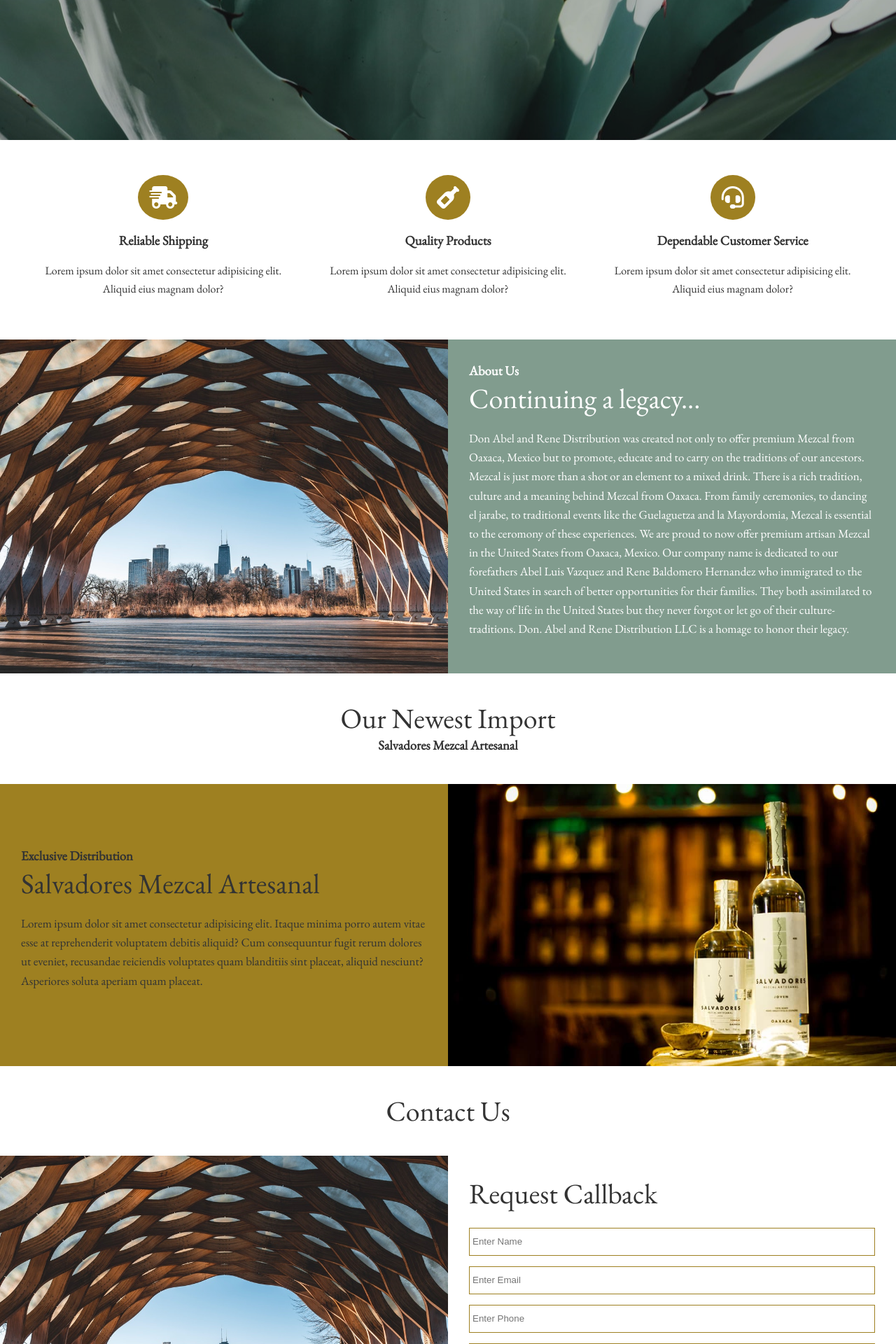
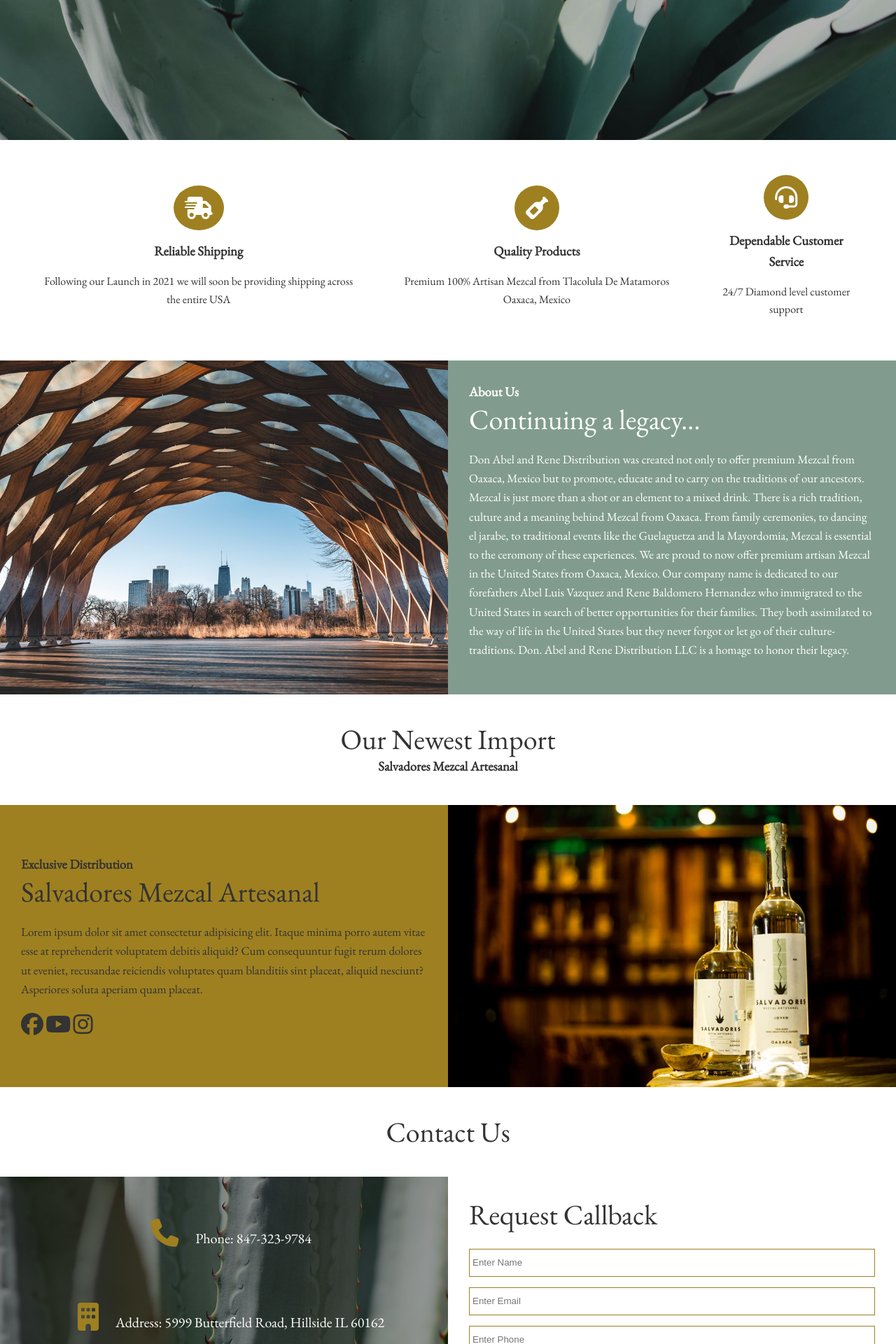
Before and after one commit to aroyals22/DonRene, a PHP site: page / in a window 1280 px wide. Shown: the part 600-2520 px from the top of the page at 70% size. Run offline with PHP 8.4, Linux system fonts and the light colour scheme; some libraries are stand-ins or nearby versions.

Commit message:
first edits

```diff
--- a/css/style.css
+++ b/css/style.css
@@ -145,6 +145,21 @@
   background: #819c8e;
   color: white;
 }
+.column .contact-pic{
+  background: url("../img/pexels-hugo-entrepreneur-5775727.jpg") no-repeat center center/cover;
+  height: 100vh;
+  position: relative;
+  color: white;
+}
+.column .contact-pic::before {
+  content: "";
+  position: absolute;
+  top: 0;
+  left: 0;
+  width: 100%;
+  height: 100%;
+  background: rgba(0, 0, 0, 0.4);
+}
 
 .column p {
   font-size: 17px;
@@ -201,6 +216,26 @@
   color: #9e8021;
 }
 
+#contact .content-contact{
+  display: flex;
+  flex-direction: column;
+  align-items: center;
+  justify-content: center;
+  text-align: center;
+  height: 400px;
+  color: white;
+}
+
+.content-contact p{
+  z-index: 10;
+  font-size: 20px;
+
+}
+.contact-pic i{
+  padding: 20px;
+  color: #9e8021;
+}
+
 @media (max-width: 768px) {
   .navbar {
     flex-direction: column;
--- a/index.html
+++ b/index.html
@@ -42,21 +42,21 @@
           <i class="fas fa-shipping-fast fa-2x"></i>
           <div>
             <h3>Reliable Shipping</h3>
-            <p>Lorem ipsum dolor sit amet consectetur adipisicing elit. Aliquid eius magnam dolor?</p>
+            <p>Following our Launch in 2021 we will soon be providing shipping across the entire USA</p>
           </div>
         </div>
         <div>
           <i class="fas fa-wine-bottle fa-2x"></i>
           <div>
             <h3>Quality Products</h3>
-            <p>Lorem ipsum dolor sit amet consectetur adipisicing elit. Aliquid eius magnam dolor?</p>
+            <p>Premium 100% Artisan Mezcal from Tlacolula De Matamoros Oaxaca, Mexico</p>
           </div>
         </div>
         <div>
           <i class="fas fa-headset fa-2x"></i>
           <div>
             <h3>Dependable Customer Service</h3>
-            <p>Lorem ipsum dolor sit amet consectetur adipisicing elit. Aliquid eius magnam dolor?</p>
+            <p>24/7 Diamond level customer support</p>
           </div>
         </div>
 
@@ -112,6 +112,12 @@
               reiciendis voluptates quam blanditiis sint placeat, aliquid nesciunt? Asperiores soluta aperiam quam
               placeat.
             </p>
+            <div class="social">
+              <a href="https://www.facebook.com/SalvadoresMezcal"> <i class="fab fa-facebook fa-2x"></i></a>
+              <a href="https://www.youtube.com/user/Florpala1"> <i class="fab fa-youtube fa-2x"></i></a>
+              <a href="https://instagram.com/salvadoresmezcal?igshid=y3fwchue4oiu"> <i
+                  class="fab fa-instagram fa-2x"></i></a>
+            </div>
           </div>
         </div>
       </div>
@@ -125,8 +131,12 @@
     <section id="contact" class="contact flex-columns">
       <div class="row">
         <div class="column">
-          <div class="column-1">
-            <img src="./img/chicago.jpg" alt="">
+          <div class="column-1 contact-pic">
+            <div class="content-contact">
+              <p> <i class="fas fa-phone fa-2x"></i> Phone: 847-323-9784 </p>
+              <p> <i class="fas fa-building fa-2x"></i> Address: 5999 Butterfield Road, Hillside IL 60162</p>
+              <p> <i class="fas fa-envelope-square fa-2x"></i> Info@dondistribution.com</p>
+            </div>
           </div>
         </div>
         <div class="column">
@@ -159,9 +169,10 @@
   </main>
   <footer class="footer bg-dark">
     <div class="social">
-      <a href=""> <i class="fab fa-facebook fa-2x"></i></a>
-      <a href=""> <i class="fab fa-linkedin fa-2x"></i></a>
-      <a href=""> <i class="fab fa-instagram fa-2x"></i></a>
+      <a href="https://www.facebook.com/Dondistribution"> <i class="fab fa-facebook fa-2x"></i></a>
+      <a href=""> <i class="fab fa-youtube fa-2x"></i></a>
+      <a href="https://instagram.com/donardistibution_mezcal?igshid=1kkmkd2t3oh55"> <i
+          class="fab fa-instagram fa-2x"></i></a>
     </div>
     <p>Copyright &copy; 2020 - Don Abel & Rene Distribution</p>
   </footer>
```
Also changed, not shown: img/pexels-hugo-entrepreneur-5775727.jpg (added).
